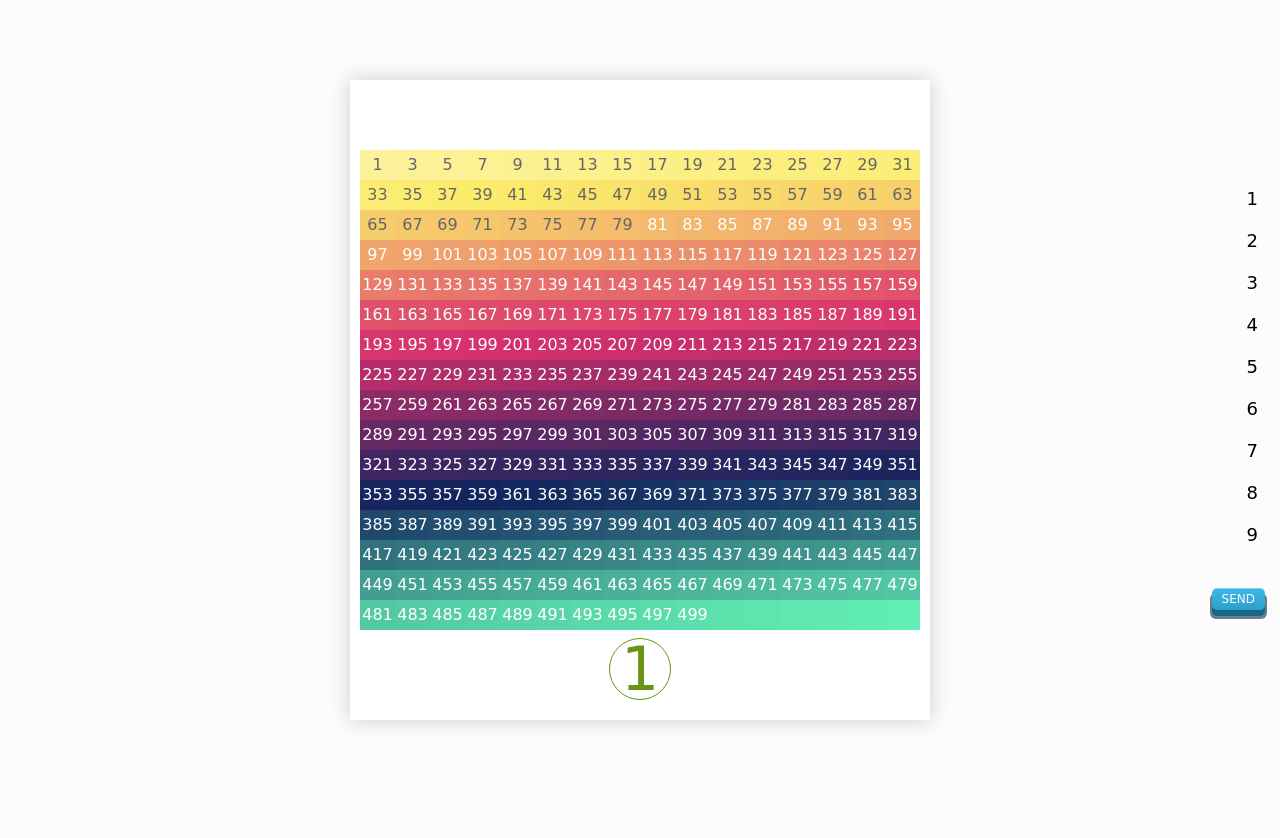
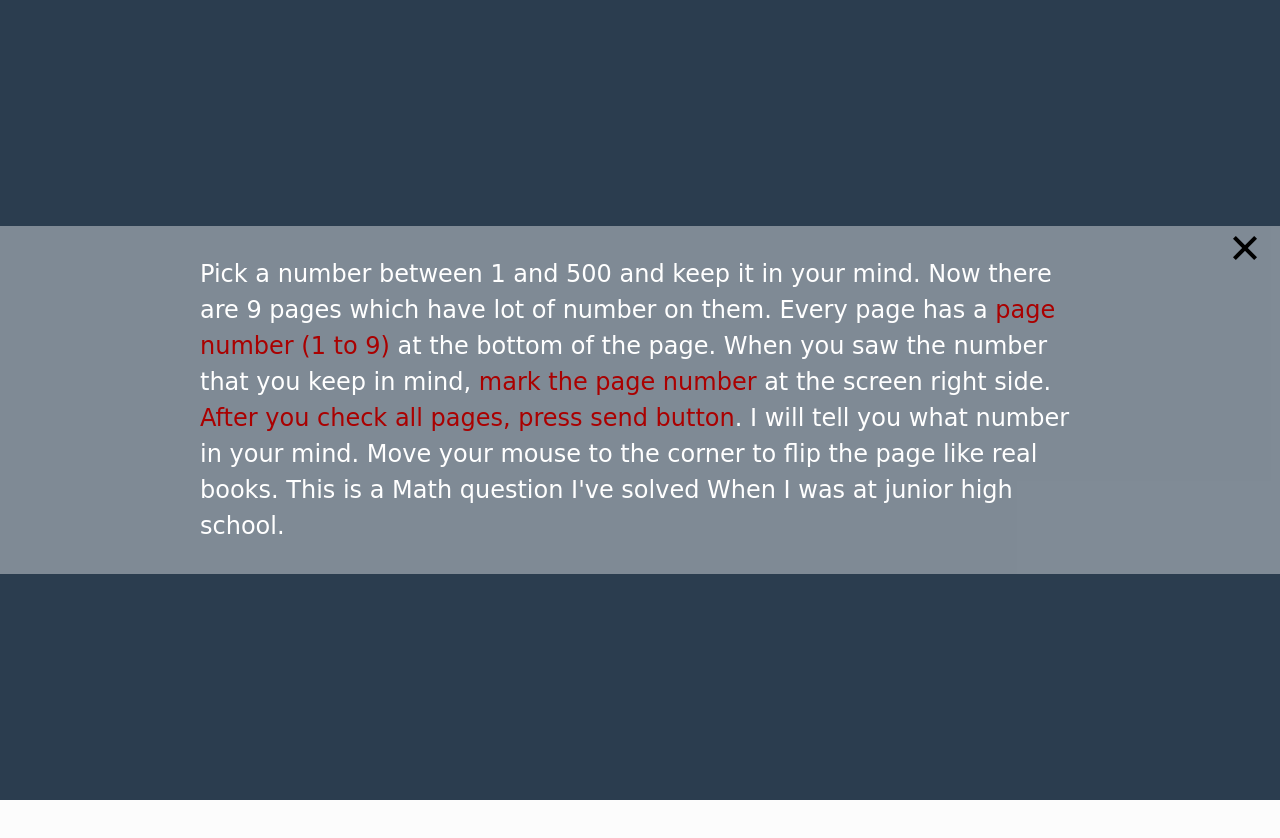
Before and after one commit to nodoubt0322-practice-project/guess, a plain HTML site: page index.html in a window 1280 px wide. Shown: the top 838 px of the page. Drawn offline with nearby package versions, Linux system fonts and the light colour scheme.

Commit message:
add intro page

```diff
--- a/index.html
+++ b/index.html
@@ -8,7 +8,7 @@
 	<link rel="stylesheet" href="css/main.css">
 </head>
 <body>
-	<div class="mask">
+	<div class="mask active">
 	</div>
 	<div class="result">
 		<div class="close">
@@ -16,8 +16,11 @@
 		</div>
 		<div class="result-content"></div>
 	</div>
-	<div class="intro">
-		<div class="content">1234</div>
+	<div class="intro active">
+		<div class="close">
+			<span></span><span></span>
+		</div>
+		Pick a number between 1 and 500 and keep it in your mind. Now there are 9 pages which have lot of number on them. Every page has a <span class='warning'>page number (1 to 9)</span> at the bottom of the page. When you saw the number that you keep in mind, <span class='warning'>mark the page number</span> at the screen right side. <span class="warning">After you check all pages, press send button</span>. I will tell you what number in your mind. Move your mouse to the corner to flip the page like real books. This is a Math question I've solved When I was at junior high school.
 	</div>
 	<div class="flipbook-viewport">
 		<div class="container">
--- a/js/main.js
+++ b/js/main.js
@@ -7,6 +7,7 @@ $(document).ready(function(){
 	loadApp()
 	calculate()
 	renderCalculate()
+	intro()
 })
 
 
@@ -68,11 +69,11 @@ function renderCalculate () {
 		var cell = '<li><input type="checkbox" value="'+Math.pow(2,i-1)+'" id="list'+i+'"><label for="list'+i+'">'+i+'</label></li>'
 		$('.calculate ul').append(cell);
 	}
-	$('.calculate ul').append('<li class="submit">SEND</li>');
+	$('.calculate ul').append('<li class="submit">SEND</li><li class="tip">TIP</li>');
 }
 
 function calculate () {
-	$('body').on('click','.submit, .close', function(){
+	$('body').on('click','.submit, .result .close', function(){
 		var total=0;
 		$('input:checked').map(function(index,value){
 			console.log(value);
@@ -82,5 +83,15 @@ function calculate () {
 		$('.result').toggleClass('active');
 		$('.result-content').html('YOU NUMBER IS '+total);
 	})
+}
 
+function intro(){
+		var mask = $('.mask'),
+				intro = $('.intro');
+		mask.addClass('active');
+		intro.addClass('active');
+	$('body').on('click','.tip, .intro .close', function(){
+		mask.toggleClass('active');
+		intro.toggleClass('active');
+	})
 }
--- a/sass/main.scss
+++ b/sass/main.scss
@@ -36,28 +36,22 @@ body {
 }
 .intro {
   position: absolute;
-  top:0;
-  left:0;
-  right:0;
-  bottom:0;
-  background-color: #000;
-  opacity:0.7;
-  z-index:200;
-  display: none;
+  top:50%;
+  transform: translateY(-50%);
+  padding:30px 200px;
+  line-height:1.5em;
+  background-color: rgba(255, 255, 255, 0.4);
+  color: #fff;
+  z-index:101;
+  display:none;
+  font-size: 24px;
 }
-
-.intro .content {
-  width: 600px;
-  height: 400px;
-  background-color: #FFF;
-  position: absolute;
-  top:50%;
-  left:50%;
-  transform:translate(-50%,-50%);
-  opacity:1;
+.warning {
+  color: #A00;
 }
-
-
+.intro.active {
+  display:block;
+}
 .calculate {
   position:absolute;
   right:5px;
@@ -71,7 +65,7 @@ body {
   height: 42px
 }
 
-.calculate li.submit{
+.calculate li.submit, .calculate li.tip{
     cursor:pointer;
     background-color: #3bb3e0;
     padding: 5px 10px;
@@ -85,10 +79,11 @@ body {
     box-shadow: inset 0px 1px 0px #7fd2f1, 0px 6px 0px #156785;
     border-radius: 5px;
     height:initial;
+    text-align: center;
 }
 
 
-.submit::before {
+.submit::before, .tip::before {
     background-color: rgba(7, 34, 57, 0.59);
     content: "";
     display: block;
@@ -105,7 +100,7 @@ body {
     box-shadow: 0px 1px 0px #fff;
 }
 
-.submit:active {
+.submit:active, .tip:active {
     color: #156785;
     text-shadow: 0px 1px 1px rgba(255,255,255,0.3);
     background: rgb(44,160,202);
@@ -113,7 +108,7 @@ body {
     top: 7px;
 }
 
-.submit:active::before {
+.submit:active::before, .tip:active::before {
     top: -2px;
     height:120%;
 }
@@ -269,6 +264,7 @@ body{
   top: 20px;
   width: 30px;
   height: 30px;
+  cursor: pointer;
 }
 
 .close span {
@@ -295,6 +291,12 @@ body{
   transform:rotate(135deg);
 }
 
+.intro .close span:nth-child(1) {
+  transform:rotate(45deg);
+}
+.intro .close span:nth-child(2) {
+  transform:rotate(135deg);
+}
 
 label {
     position: relative;
```
Also changed, not shown: css/main.css.
